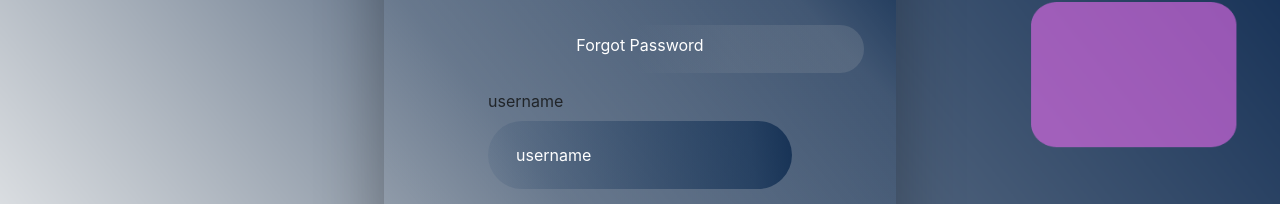
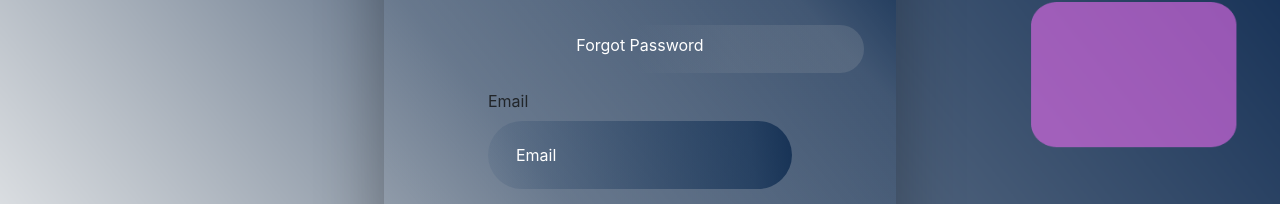
Before and after one commit to rahulsaha7/rsmeet, a React (Create React App) app in the folder rsmeet/: page /Forgot-Password in a window 1280 px wide. Shown: the part 327-531 px from the top of the page. Built offline with nearby package versions, Linux system fonts and the light colour scheme.

Commit message:
forgot password logic is enabled and backend connection is completed

```diff
--- a/rsmeet/src/Components/Forgot/ForgotPassword.jsx
+++ b/rsmeet/src/Components/Forgot/ForgotPassword.jsx
@@ -1,43 +1,81 @@
-import React from "react";
+import React, { useState } from "react";
 import Header from "../Header/Header";
-import {
-    Link
+import { Link } from "react-router-dom";
+import axios from "axios";
 
- } from 'react-router-dom';
+const ForgotPassword = ({getApiData}) => {
+  const [forgotEmail, setforgotEmail] = useState({
+    mail: "",
+  });
+
+  const sendMail = (e) => {
+    e.preventDefault();
+
+    const formData = new FormData();
+
+    formData.append("email", forgotEmail.mail);
+    let url = 'http://localhost:9000/login/sendMail';
 
 
-const ForgotPassword = () => {
+     getApiData(formData,url).then((res) => {
+        console.log(res);
+      })
+      .catch((error) => {
+        console.log(error);
+      });
+  };
+
   return (
     <>
-            <Header haderTitle='Forgot Password' height='100px' width='100px' />
+      <Header haderTitle="Forgot Password" height="100px" width="100px" />
 
-            <form action="" method="POST">
-
+      <form
+        action=""
+        method="POST"
+        onSubmit={(e) => {
+          sendMail(e);
+        }}
+      >
         <section className=" mt-3">
-                    <label className="form-label" htmlFor="username">username</label>
+          <label className="form-label" htmlFor="forgot-email">
+            Email
+          </label>
           <div className="usernameHolder p-3 input-group">
-                        <input className="form-control" type="text" name="userName" id="username" placeholder="username" required=" " onInvalid ={(e) =>{e.target.setCustomValidity("Username field can't be empty")}} />
-
+            <input
+              className="form-control"
+              type="email"
+              name="email"
+              id="forgot-email"
+              placeholder="Email"
+              value={forgotEmail.mail}
+              required=""
+              pattern="^[a-z0-9._%+-]+@[a-z0-9.-]+\.[a-z]{2,4}$"
+              onInput={(e) => {
+                e.target.setCustomValidity("");
+              }}
+              onInvalid={(e) => {
+                e.target.setCustomValidity("Email Must not be empty");
+              }}
+              onChange={(e) => {
+                setforgotEmail({ ...forgotEmail, mail: e.target.value });
+              }}
+            />
           </div>
-
-
         </section>
 
-
-
         <section className="w-100 " style={{ textAlign: "center" }}>
-                    <button className="py-2 px-3 signInButton mt-3" type="submit"> <span style={{ color: "white" }}> send </span> </button>
-
+          <button className="py-2 px-3 signInButton mt-3" type="submit">
+            {" "}
+            <span style={{ color: "white" }}> send </span>{" "}
+          </button>
         </section>
-
-
       </form>
 
-            <Link className="mt-3" to="/Login" style={{color:"#3EEC5A"}}>Back to Login</Link>
-
+      <Link className="mt-3" to="/Login" style={{ color: "#3EEC5A" }}>
+        Back to Login
+      </Link>
     </>
-    )
-
-}
+  );
+};
 
 export default ForgotPassword;
```
Lines whose indentation alone changed are shown as unchanged.
